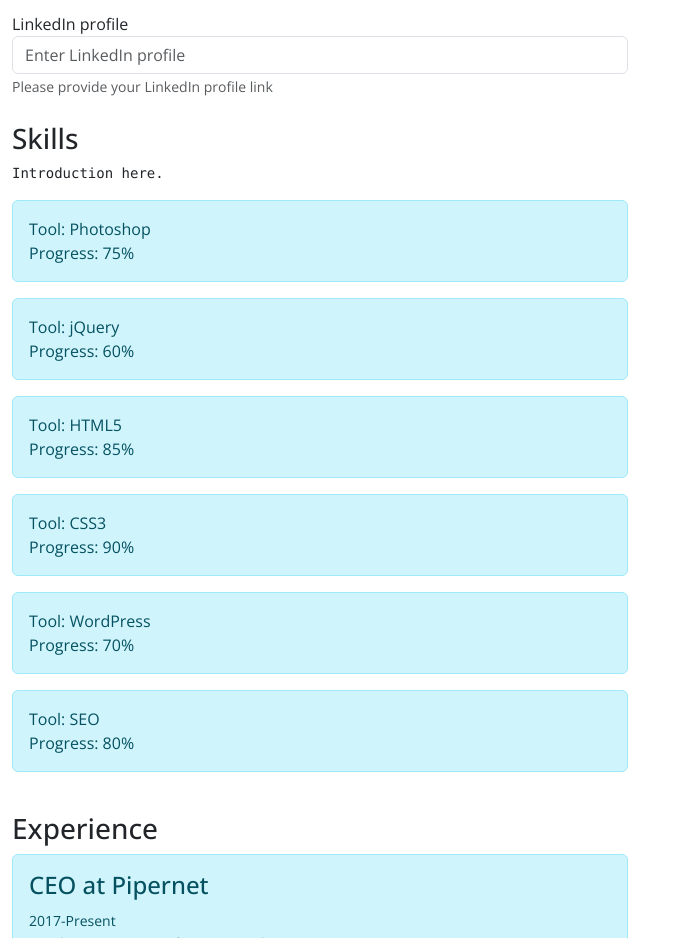
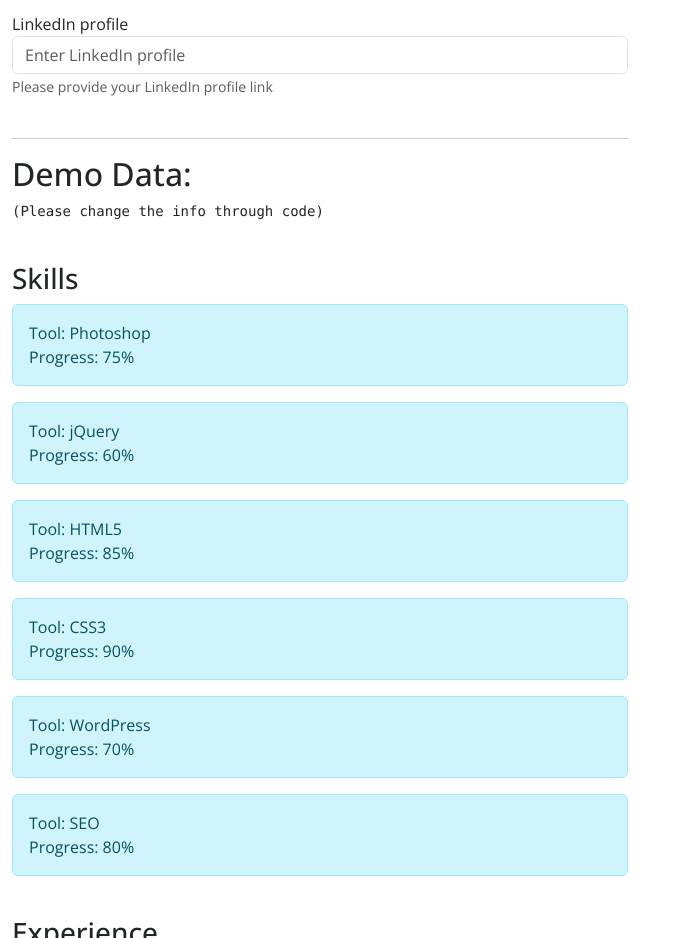
Before and after one commit to hirvaDhandhukia/portfolio-forge, a React (Create React App) app: page / in a window 1280 px wide. Shown: the part 1240-2178 px from the top of the page, without its empty margins (0-679 px from the left). Built offline with nearby package versions, Linux system fonts and the light colour scheme.

Commit message:
edit: clear formation

```diff
--- a/src/components/Form.js
+++ b/src/components/Form.js
@@ -105,11 +105,14 @@ const Form = ({ FormData, onChange }) => {
           ))} */}
 
         <br />
+        <hr />
+        <h2>Demo Data:</h2><pre>(Please change the info through code)</pre>
+
+        <br />
         <h3>Skills</h3>
           {/* <pre>
             {JSON.stringify(FormData.Skills, null, 2)}
           </pre> */}
-        <pre>Introduction here.</pre>
         <Skill Skills={FormData.Skills} />
 
         <br />
```
